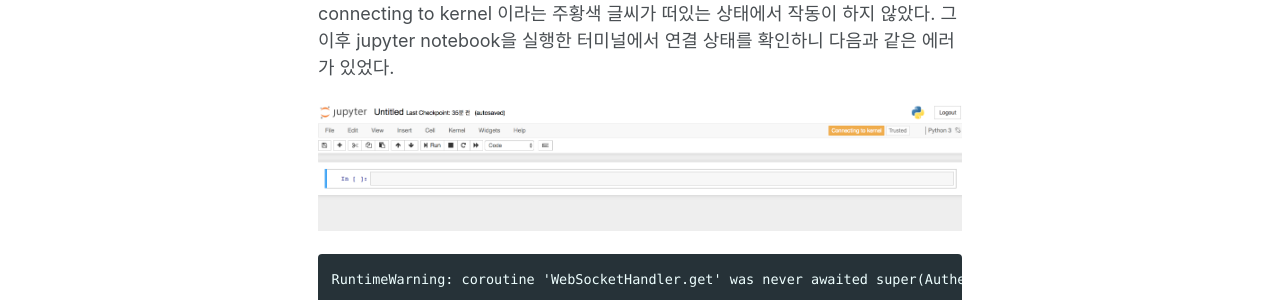
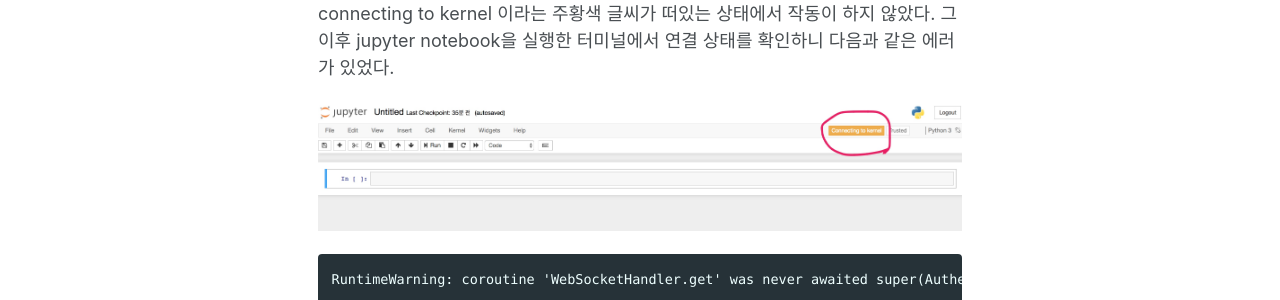
Before and after one commit to mongkyo/mongkyo.github.io, a Jekyll site: the page built from _posts/2019-03-04-JupyterNotebookError.md, in a window 1280 px wide. Shown: the part 416-716 px from the top of the page. Built offline with Jekyll 4.4.1, drawn with Linux system fonts in a browser that asks for light colours; nearby versions of some CDN libraries.

Commit message:
[fix]JupyterNotebookError.md

````diff
--- a/_posts/2019-03-04-JupyterNotebookError.md
+++ b/_posts/2019-03-04-JupyterNotebookError.md
@@ -27,7 +27,7 @@ comments: true
 
 처음에 jupyter notebook을 실행했을 때 아래의 그림과 같은 상황이였다. connecting to kernel 이라는 주황색 글씨가 떠있는 상태에서 작동이 하지 않았다. 그 이후 jupyter notebook을 실행한 터미널에서 연결 상태를 확인하니 다음과 같은 에러가 있었다.
 
-![jupyter notebook error](/assets/deploy/error.png)
+![jupyter notebook error](/assets/deploy/error.jpeg)
 
 ```
 RuntimeWarning: coroutine 'WebSocketHandler.get' was never awaited super(AuthenticatedZMQStreamHandler, self).get(*args, **kwargs)
````
Also changed, not shown: assets/deploy/error.jpeg (added), assets/deploy/error.png (deleted).
